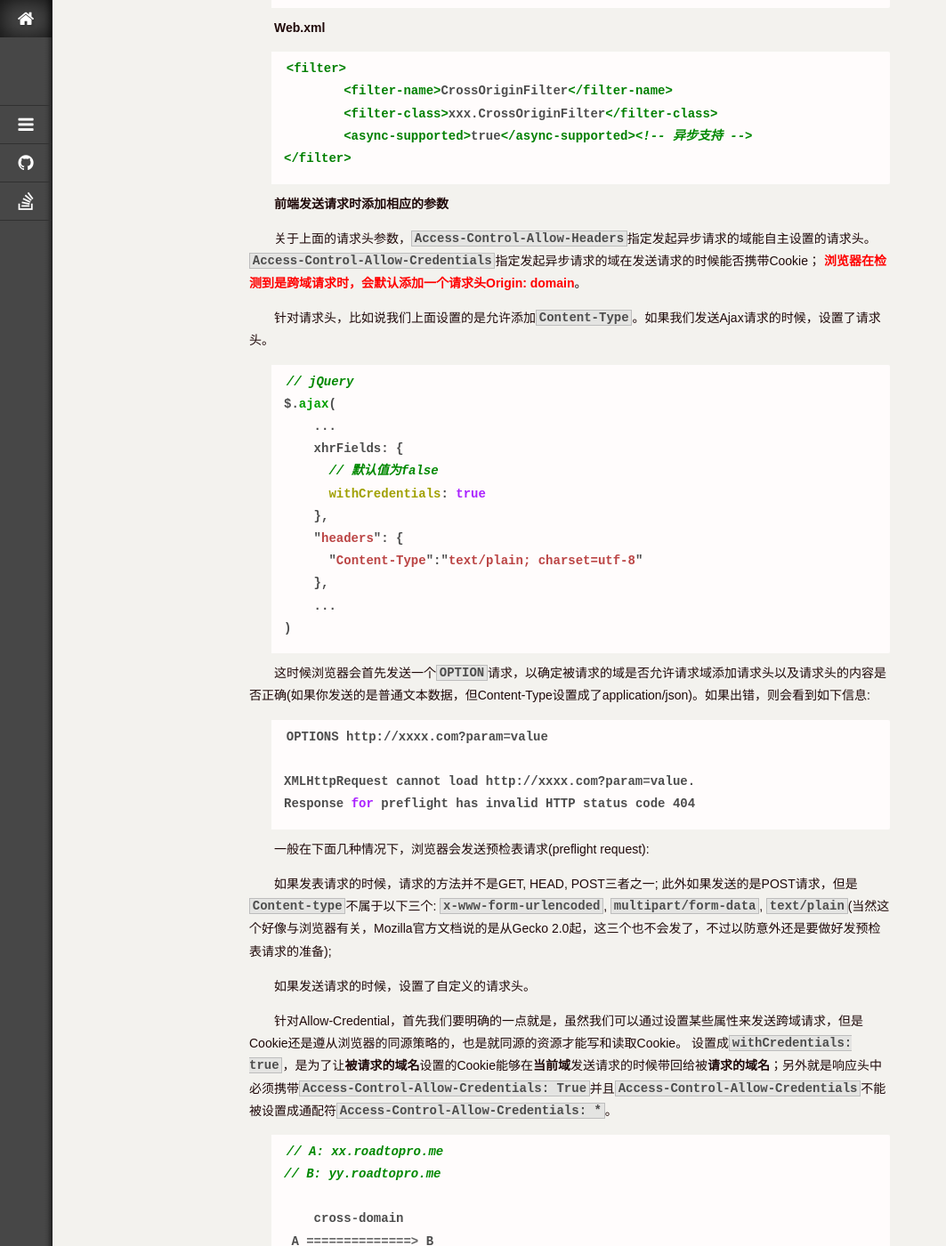
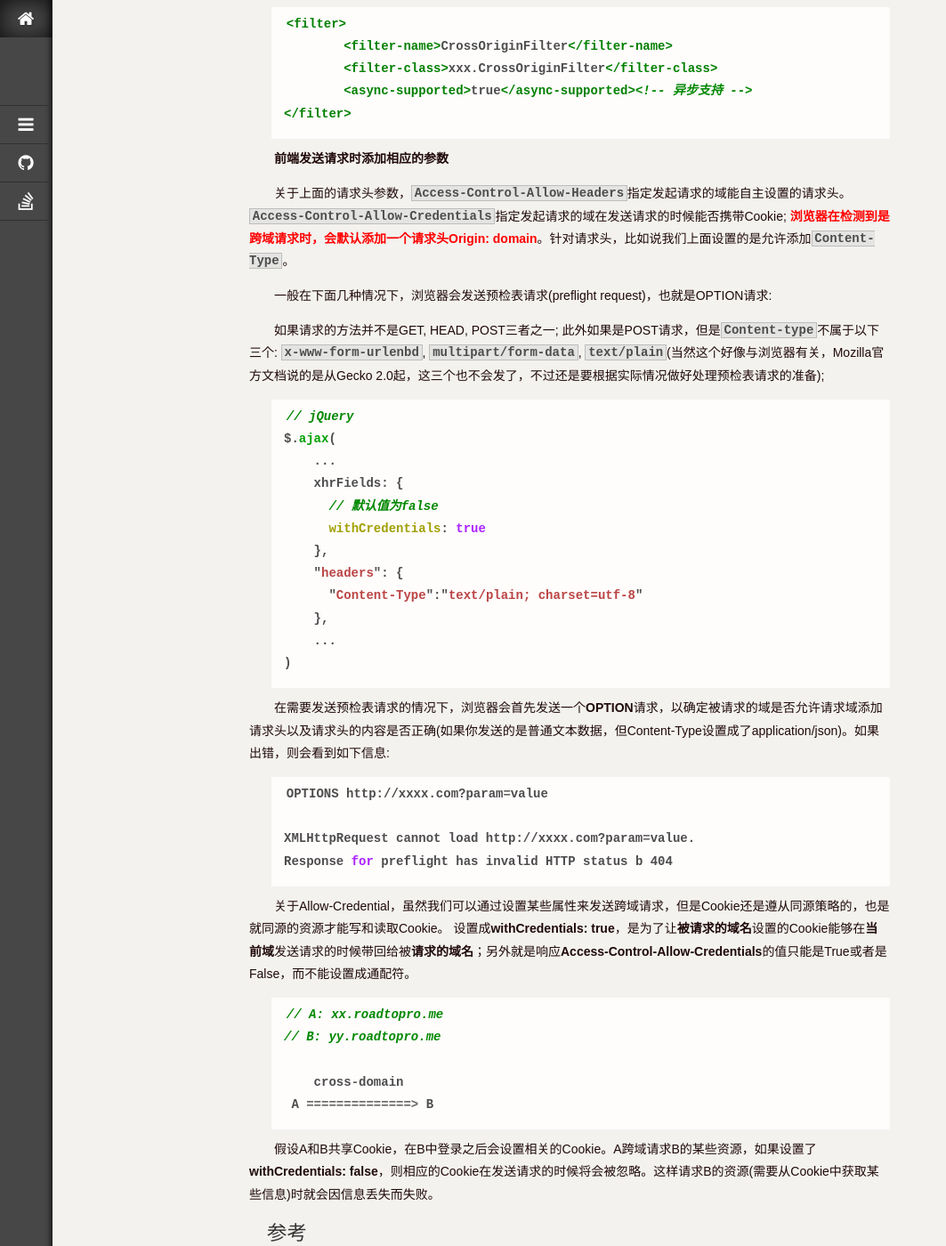
Before and after one commit to jacoffee/jacoffee.github.io, a Jekyll site: the page built from _posts/2015-11-10-http-cross-origin-access.md, in a window 1280 px wide and 1400 px high, scrolled down 1930 px. Shown: the whole window at 89% size, without its empty margins (0-1063 px from the left). Built offline with Jekyll 4.4.1, drawn with Linux system fonts in a browser that asks for light colours; nearby versions of some CDN libraries; library files that are not in the unit come from our copies; Markdown is read by kramdown in place of the engine named in the settings; comment, search, counter and statistics services are not loaded; some of the changed text lies outside the part shown.

Commit message:
fix http-cross-origin-access.md

````diff
--- a/_posts/2015-11-10-http-cross-origin-access.md
+++ b/_posts/2015-11-10-http-cross-origin-access.md
@@ -10,9 +10,9 @@
 keywords: [跨域访问，同源策略，Cookie共享]
 ---
 
-当一个项目逐渐演化成SOA之后，必然要涉及到不同服务之间提供服务。出于安全考虑，**浏览器**会限制从脚本中发起的跨域请求。
+出于安全考虑，**浏览器**会限制从脚本中发起的跨域请求((For security reasons, browsers restrict cross-origin HTTP requests initiated from within scripts)。
 XMLHttpRequest遵循同源策略(决定了一个域的文档和脚本能否与另外一个域的资源进行交互），也就是默认情况下XMLHttpRequest只能请求自己域名的东西。
-**这里要注意一点，服务器还是会正常响应请求，只不过浏览器检测到没有相应的东西会不进行渲染(For security reasons, browsers restrict cross-origin HTTP requests initiated from within scripts)。**
+**这里要注意一点，服务器还是会正常响应请求，只不过浏览器检测到没有相应的请求头不进行渲染。**
 
 
 **(1) 怎样才叫同源**
@@ -21,7 +21,7 @@
 
 如果两个页面的**协议**，**服务器域名**，**端口**都相同的话，那么他们就是同源的。前面两个区分的标准应该没有什么问题，所以需要着重注意一下端口。
 
-如果一个网站的资源地址是```http://store.company.com/dir/page.html```，那么下面哪些网址指向的资源与它同源:
+如果一个网站的资源地址是**http://store.company.com/dir/page.html**，那么下面哪些网址指向的资源与它同源:
 
 <table class="standard-table">
  <tbody>
@@ -31,39 +31,39 @@
    <th>Reason</th>
   </tr>
   <tr>
-   <td><code>http://store.company.com/dir2/other.html</code></td>
+   <td><b>http://store.company.com/dir2/other.html</b></td>
    <td>同源</td>
    <td>&nbsp;</td>
   </tr>
   <tr>
-   <td><code>http://store.company.com/dir/inner/another.html</code></td>
+   <td><b>http://store.company.com/dir/inner/another.html</b></td>
    <td>同源</td>
    <td>&nbsp;</td>
   </tr>
   <tr>
-   <td><code>https://store.company.com/secure.html</code></td>
+   <td><b>https://store.company.com/secure.html</b></td>
    <td>不同源</td>
    <td>协议不同</td>
   </tr>
   <tr>
-   <td><code>http://store.company.com:81/dir/etc.html</code></td>
+   <td><b>http://store.company.com:81/dir/etc.html</b></td>
    <td>不同源</td>
    <td>端口不同</td>
   </tr>
   <tr>
-   <td><code>http://news.company.com/dir/other.html</code></td>
+   <td><b>http://news.company.com/dir/other.html</b></td>
    <td>不同源</td>
    <td>域名不同</td>
   </tr>
  </tbody>
 </table>
 
-而对于Cookie，如果设置了Domain为**```xxx.com```**, 则该域名和子域名**```yyy.xxx.com```**都可以进行Cookie共享。
+而对于Cookie，如果设置了Domain为**xxx.com**, 则该域名和子域名**yyy.xxx.com**都可以进行Cookie共享。
 
 
 **(2) 如何跨域访问**
 
-跨越访问实际上指的就是跨域资源共享(i.e CORS)，
+跨越访问实际上就是跨域资源共享(i.e CORS)，
 默认情况下，使用XmlHttpRequest请求某网站的数据是禁止的(比如说开发时，在一个域下面向另外一个域发送Ajax请求)。
 
 ```js
@@ -123,9 +123,14 @@
 
 **前端发送请求时添加相应的参数**
 
-关于上面的请求头参数，**```Access-Control-Allow-Headers```**指定发起异步请求的域能自主设置的请求头。**```Access-Control-Allow-Credentials```**指定发起异步请求的域在发送请求的时候能否携带Cookie； <b style="color:red">浏览器在检测到是跨域请求时，会默认添加一个请求头Origin: domain</b>。
+关于上面的请求头参数，**`Access-Control-Allow-Headers`**指定发起请求的域能自主设置的请求头。**`Access-Control-Allow-Credentials`**指定发起请求的域在发送请求的时候能否携带Cookie; <b style="color:red">浏览器在检测到是跨域请求时，会默认添加一个请求头Origin: domain</b>。针对请求头，比如说我们上面设置的是允许添加**`Content-Type`**。
 
-针对请求头，比如说我们上面设置的是允许添加**```Content-Type```**。如果我们发送Ajax请求的时候，设置了请求头。
+一般在下面几种情况下，浏览器会发送预检表请求(preflight request)，也就是OPTION请求:
+
+如果请求的方法并不是GET, HEAD, POST三者之一;
+此外如果是POST请求，但是`Content-type`不属于以下三个:
+`x-www-form-urlenbd`, `multipart/form-data`, `text/plain`(当然这个好像与浏览器有关，Mozilla官方文档说的是从Gecko 2.0起，这三个也不会发了，不过还是要根据实际情况做好处理预检表请求的准备);
+
 
 ```js
 // jQuery
@@ -142,24 +147,17 @@
 )
 ```
 
-这时候浏览器会首先发送一个**```OPTION```**请求，以确定被请求的域是否允许请求域添加请求头以及请求头的内容是否正确(如果你发送的是普通文本数据，但Content-Type设置成了application/json)。如果出错，则会看到如下信息:
+在需要发送预检表请求的情况下，浏览器会首先发送一个**OPTION**请求，以确定被请求的域是否允许请求域添加请求头以及请求头的内容是否正确(如果你发送的是普通文本数据，但Content-Type设置成了application/json)。如果出错，则会看到如下信息:
 
 ```bash
 OPTIONS http://xxxx.com?param=value
 
 XMLHttpRequest cannot load http://xxxx.com?param=value.
-Response for preflight has invalid HTTP status code 404
+Response for preflight has invalid HTTP status b 404
 ```
 
-一般在下面几种情况下，浏览器会发送预检表请求(preflight request):
-
-如果发表请求的时候，请求的方法并不是GET, HEAD, POST三者之一; 此外如果发送的是POST请求，但是`Content-type`不属于以下三个:
-`x-www-form-urlencoded`, `multipart/form-data`, `text/plain`(当然这个好像与浏览器有关，Mozilla官方文档说的是从Gecko 2.0起，这三个也不会发了，不过以防意外还是要做好发预检表请求的准备);
-
-如果发送请求的时候，设置了自定义的请求头。
-
-针对Allow-Credential，首先我们要明确的一点就是，虽然我们可以通过设置某些属性来发送跨域请求，但是Cookie还是遵从浏览器的同源策略的，也是就同源的资源才能写和读取Cookie。
-设置成```withCredentials: true```，是为了让**被请求的域名**设置的Cookie能够在**当前域**发送请求的时候带回给被**请求的域名**；另外就是响应头中必须携带```Access-Control-Allow-Credentials: True```并且```Access-Control-Allow-Credentials```不能被设置成通配符```Access-Control-Allow-Credentials: *```。
+关于Allow-Credential，虽然我们可以通过设置某些属性来发送跨域请求，但是Cookie还是遵从同源策略的，也是就同源的资源才能写和读取Cookie。
+设置成**withCredentials: true**，是为了让**被请求的域名**设置的Cookie能够在**当前域**发送请求的时候带回给被**请求的域名**；另外就是响应**Access-Control-Allow-Credentials**的值只能是True或者是False，而不能设置成通配符。
 
 
 ```js
@@ -169,8 +167,8 @@
     cross-domain
  A ==============> B
 ```
-假设A和B共享Cookie，在B中登录之后会设置相关的Cookie。A跨域请求B的某些资源，如果设置了```withCredentials: false```，则相应的Cookie在发送请求的时候将会被忽略。这样请求B的资源((需要从Cookie中获取某些信息)时就会因信息丢失而失败。
 
+假设A和B共享Cookie，在B中登录之后会设置相关的Cookie。A跨域请求B的某些资源，如果设置了**withCredentials: false**，则相应的Cookie在发送请求的时候将会被忽略。这样请求B的资源(需要从Cookie中获取某些信息)时就会因信息丢失而失败。
 
 ##参考
 
````
Also changed, not shown: other parts of _posts/2015-11-10-http-cross-origin-access.md (+1 -1 lines).
